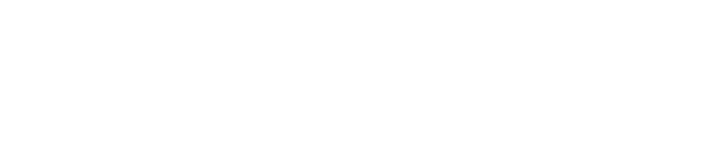
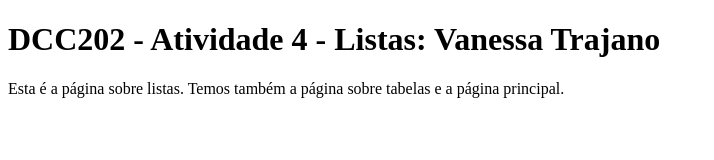
Before and after one commit to ufjf-dcc202/ufjf-dcc202-2023-3-a-atv4-VanessaTrajano, a website: page listas.html in a window 1280 px wide. Shown: the whole page, without its empty margins (0-714 px from the left). Drawn offline with Linux system fonts and the light colour scheme.

Commit message:
Adiciona a main e seu conteúdo no listas.html

```diff
--- a/listas.html
+++ b/listas.html
@@ -6,6 +6,9 @@
     <title>DCC202 - Atividade 4 - Listas: Vanessa Trajano</title>
 </head>
 <body>
-
+    <main>
+        <h1>DCC202 - Atividade 4 - Listas: Vanessa Trajano</h1>
+        <p>Esta é a página sobre listas. Temos também a página sobre tabelas e a página principal.</p>
+    </main>
 </body>
 </html>
```
